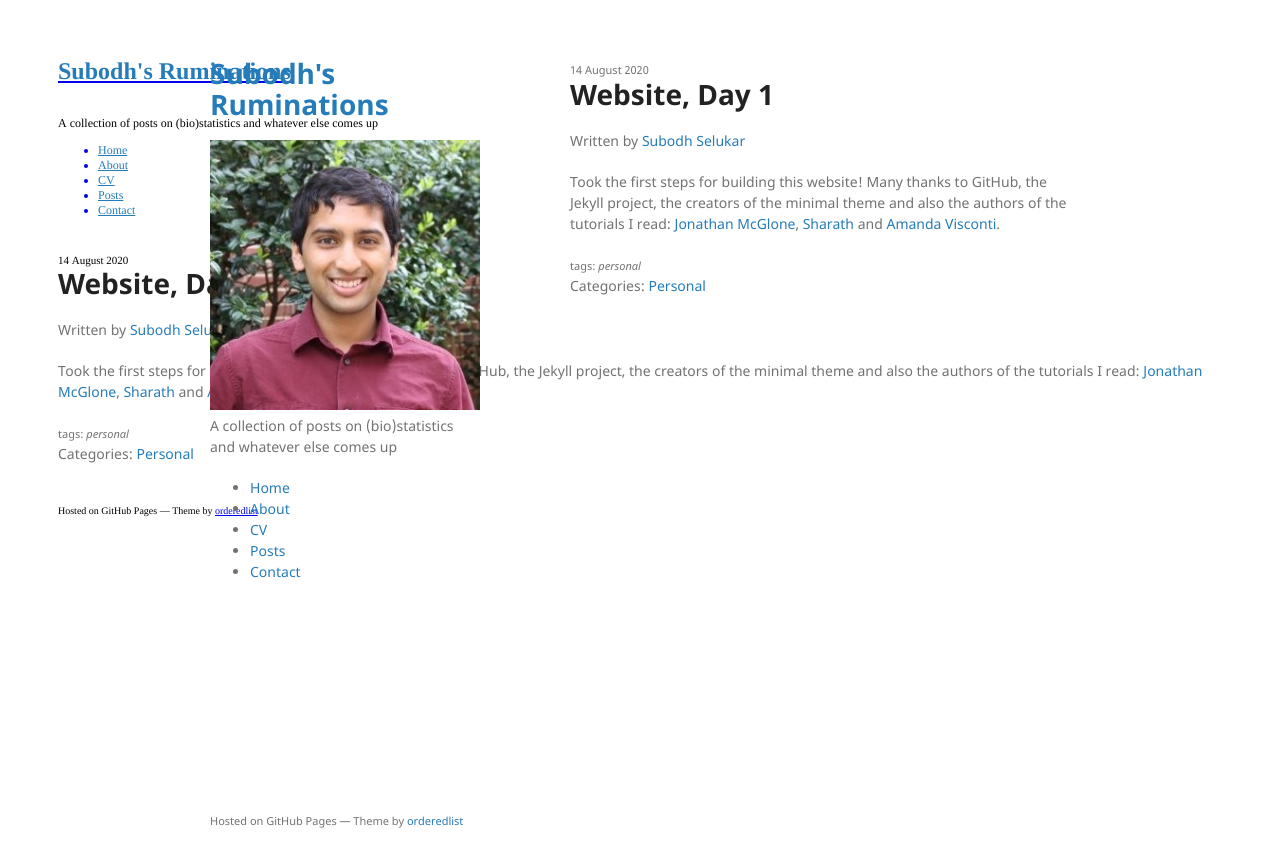
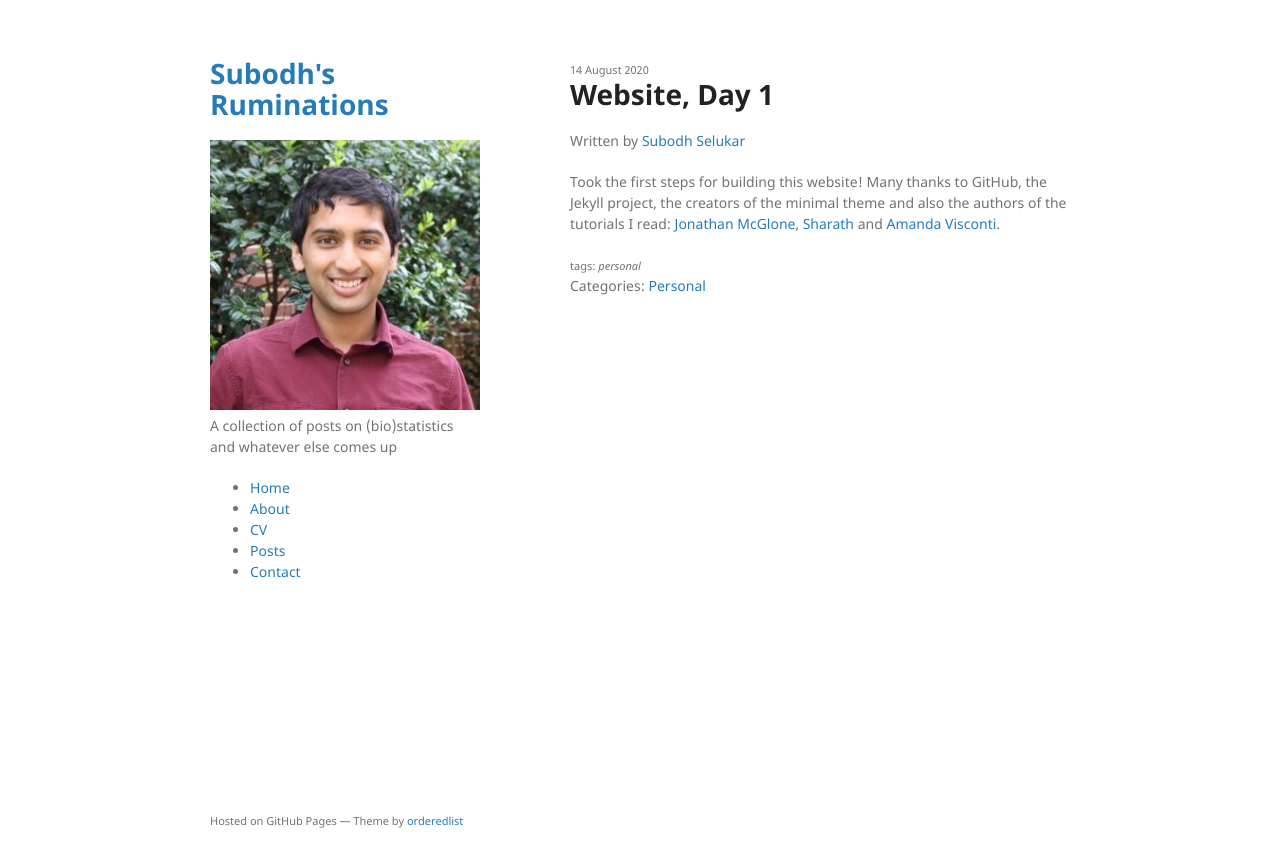
Before and after one commit to srselukar/srselukar.github.io, a Jekyll site: the page built from _posts/2020-08-14-website-launch.md, in a window 1280 px wide. Shown: the top 867 px of the page. Built offline with Jekyll 4.4.1, drawn with Linux system fonts in a browser that asks for light colours.

Commit message:
still fixing it...

```diff
--- a/_layouts/default.html
+++ b/_layouts/default.html
@@ -74,63 +74,4 @@
     </script>
     {% endif %}
   </body>
-</html><!DOCTYPE html PUBLIC "-//W3C//DTD HTML 4.01//EN" "http://www.w3.org/TR/html4/strict.dtd">
-<html>
-<head>
-  <meta http-equiv="Content-Type" content="text/html; charset=utf-8">
-  <meta http-equiv="Content-Style-Type" content="text/css">
-  <title></title>
-  <meta name="Generator" content="Cocoa HTML Writer">
-  <meta name="CocoaVersion" content="1894.4">
-  <style type="text/css">
-    p.p1 {margin: 0.0px 0.0px 0.0px 0.0px; font: 12.0px Times; color: #000000; -webkit-text-stroke: #000000}
-    p.p3 {margin: 0.0px 0.0px 12.0px 0.0px; font: 12.0px Times; color: #000000; -webkit-text-stroke: #000000}
-    p.p4 {margin: 0.0px 0.0px 12.0px 0.0px; font: 10.0px Times; color: #0000e9; -webkit-text-stroke: #0000e9}
-    p.p5 {margin: 0.0px 0.0px 12.0px 0.0px; font: 12.0px Times; color: #0000e9; -webkit-text-stroke: #0000e9}
-    p.p8 {margin: 0.0px 0.0px 0.0px 0.0px; font: 12.0px Times; color: #000000; -webkit-text-stroke: #000000; min-height: 14.0px}
-    p.p9 {margin: 0.0px 0.0px 12.0px 0.0px; font: 10.0px Times; color: #000000; -webkit-text-stroke: #000000}
-    li.li6 {margin: 0.0px 0.0px 0.0px 0.0px; font: 12.0px Times; color: #0000e9; -webkit-text-stroke: #0000e9}
-    li.li7 {margin: 0.0px 0.0px 0.0px 0.0px; font: 12.0px Times; color: #0000e9}
-    span.s1 {font-kerning: none}
-    span.s2 {text-decoration: underline ; font-kerning: none}
-    span.s3 {font: 12.0px Times; text-decoration: underline ; font-kerning: none}
-    span.s4 {font: 10.0px Times; text-decoration: underline ; font-kerning: none}
-    span.s5 {-webkit-text-stroke: 0px #000000}
-    span.s6 {text-decoration: underline ; font-kerning: none; -webkit-text-stroke: 0px #0000e9}
-    span.s7 {text-decoration: underline ; font-kerning: none; color: #0000e9; -webkit-text-stroke: 0px #0000e9}
-    span.s8 {font: 10.0px Times; text-decoration: underline ; font-kerning: none; color: #0000e9; -webkit-text-stroke: 0px #0000e9}
-    ul.ul1 {list-style-type: disc}
-  </style>
-</head>
-<body>
-<p class="p1"><span class="s1">{% seo %}</span></p>
-<h1 style="margin: 0.0px 0.0px 16.1px 0.0px; font: 24.0px Times; color: #0000e9; -webkit-text-stroke: #0000e9"><span class="s2"><a href="file:///Users/Subodh%201/Dropbox/Website/_layouts/%7B%7B"><b>{{ site.title | default: site.github.repository_name }}</b></a></span></h1>
-<p class="p1"><span class="s1">{% if site.logo %} <span class="Apple-converted-space"> </span>{% endif %}</span></p>
-<p class="p3"><span class="s1">{{ site.description | default: site.github.project_tagline }}</span></p>
-<p class="p1"><span class="s1">{% if site.github.is_project_page %}</span></p>
-<p class="p4"><span class="s3"><a href="file:///Users/Subodh%201/Dropbox/Website/_layouts/%7B%7B%20site.github.repository_url%20%7D%7D">View the Project on GitHub <span class="s4">{{ site.github.repository_nwo }}</span></a></span></p>
-<p class="p1"><span class="s1">{% endif %} {% if site.github.is_user_page %}</span></p>
-<p class="p5"><span class="s2"><a href="file:///Users/Subodh%201/Dropbox/Website/_layouts/%7B%7B%20site.github.owner_url%20%7D%7D">View My GitHub Profile<span class="s3"></span></a></span></p>
-<p class="p1"><span class="s1">{% endif %} {% if site.show_downloads %}</span></p>
-<ul class="ul1">
-  <li class="li6"><span class="s5"><a href="file:///Users/Subodh%201/Dropbox/Website/_layouts/%7B%7B%20site.github.zip_url%20%7D%7D"><span class="s2">Download <b>ZIP File</b></span></a></span></li>
-  <li class="li6"><span class="s5"><a href="file:///Users/Subodh%201/Dropbox/Website/_layouts/%7B%7B%20site.github.tar_url%20%7D%7D"><span class="s2">Download <b>TAR Ball</b></span></a></span></li>
-  <li class="li6"><span class="s5"><a href="file:///Users/Subodh%201/Dropbox/Website/_layouts/%7B%7B%20site.github.repository_url%20%7D%7D"><span class="s2">View On <b>GitHub</b></span></a></span></li>
-</ul>
-<p class="p1"><span class="s1">{% endif %}</span></p>
-<ul class="ul1">
-  <li class="li6"><span class="s5"><a href="file:///"><span class="s2">Home</span></a></span></li>
-  <li class="li6"><span class="s5"><a href="file:///about"><span class="s2">About</span></a></span></li>
-  <li class="li7"><a href="file:///assets/cv.pdf"><span class="s6">CV</span></a></li>
-  <li class="li6"><span class="s5"><a href="file:///categories/"><span class="s2">Posts</span></a></span></li>
-  <li class="li6"><span class="s5"><a href="file:///contact"><span class="s2">Contact</span></a></span></li>
-</ul>
-<p class="p8"><span class="s1"></span><br></p>
-<p class="p1"><span class="s1">{{ content }}<span class="Apple-converted-space"> </span></span></p>
-<p class="p1"><span class="s1">{% if site.github.is_project_page %}</span></p>
-<p class="p3"><span class="s1">This project is maintained by <a href="file:///Users/Subodh%201/Dropbox/Website/_layouts/%7B%7B%20site.github.owner_url%20%7D%7D"><span class="s7">{{ site.github.owner_name }}</span></a></span></p>
-<p class="p1"><span class="s1">{% endif %}</span></p>
-<p class="p9"><span class="s1">Hosted on GitHub Pages — Theme by <a href="https://github.com/orderedlist"><span class="s8">orderedlist</span></a></span></p>
-<p class="p1"><span class="s1">{% if site.google_analytics %} {% endif %}<span class="Apple-converted-space"> </span></span></p>
-</body>
 </html>
```
